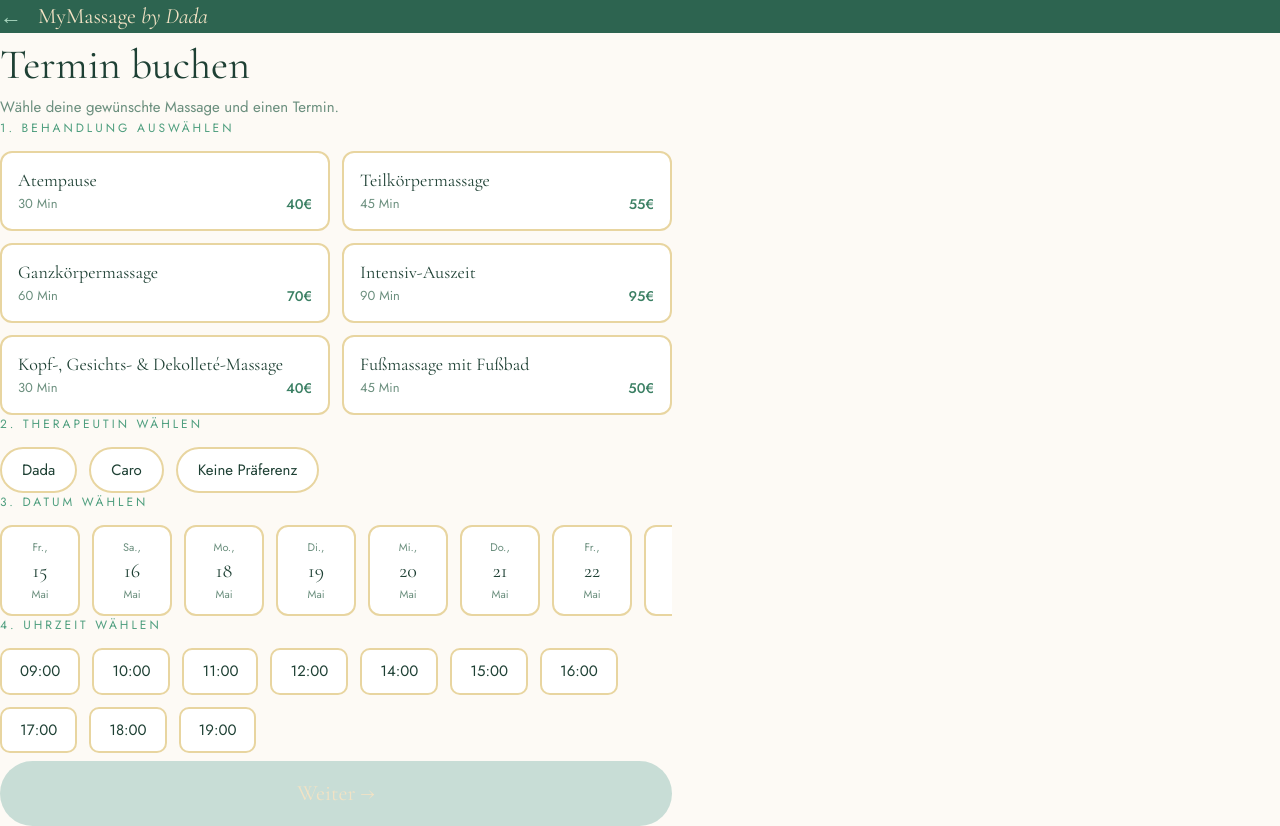
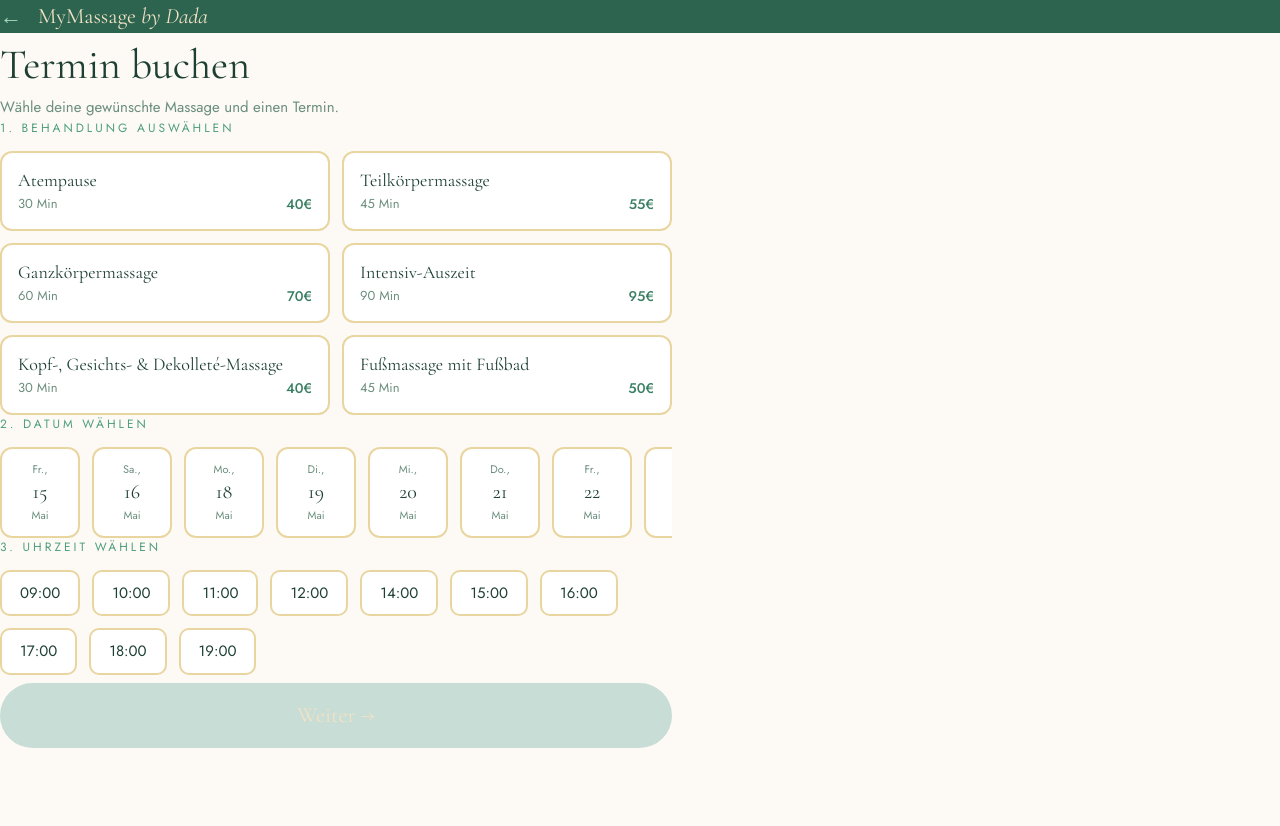
Before and after one commit to Zappazero/MyMassagebyDada, a React (Vite) app: page / in a window 1280 px wide. Both pictures are taken after a click on the button "Termin buchen". After the commit the page ends 800 px from the top, so only its background shows below. Built offline with nearby package versions, Linux system fonts and the light colour scheme.

Commit message:
Remove Caro from booking flow, Dada set automatically

```diff
--- a/src/components/Booking.jsx
+++ b/src/components/Booking.jsx
@@ -8,8 +8,6 @@ const SERVICES = [
   { name: 'Kopf-, Gesichts- & Dekolleté-Massage', duration: '30 Min', price: '40€' },
   { name: 'Fußmassage mit Fußbad', duration: '45 Min', price: '50€' },
 ]
-
-const STAFF = ['Dada', 'Caro', 'Keine Präferenz']
 
 const TIMES = ['09:00', '10:00', '11:00', '12:00', '14:00', '15:00', '16:00', '17:00', '18:00', '19:00']
 
@@ -28,12 +26,11 @@ const fmt = (d) => d.toLocaleDateString('de-DE', { weekday: 'short', day: 'numer
 
 export default function Booking({ onNext, onBack }) {
   const [service, setService] = useState('')
-  const [therapist, setTherapist] = useState('')
   const [date, setDate] = useState('')
   const [time, setTime] = useState('')
 
   const days = getNext14Days()
-  const valid = service && therapist && date && time
+  const valid = service && date && time
 
   return (
     <div className="min-h-screen" style={{ background: '#fdfaf5', width: '100%' }}>
@@ -75,28 +72,8 @@ export default function Booking({ onNext, onBack }) {
           </div>
         </Section>
 
-        {/* Therapist */}
-        <Section label="2. Therapeutin wählen">
-          <div className="flex flex-wrap gap-3">
-            {STAFF.map(s => (
-              <button
-                key={s}
-                onClick={() => setTherapist(s)}
-                style={{
-                  border: therapist === s ? '2px solid #3a7f63' : '2px solid #e8d5a0',
-                  background: therapist === s ? '#f0f7f3' : '#fff',
-                  borderRadius: 30, padding: '10px 20px', cursor: 'pointer',
-                  color: '#1e4034', fontSize: 15, transition: 'all 0.15s'
-                }}
-              >
-                {s}
-              </button>
-            ))}
-          </div>
-        </Section>
-
         {/* Date */}
-        <Section label="3. Datum wählen">
+        <Section label="2. Datum wählen">
           <div className="flex gap-3 overflow-x-auto pb-2">
             {days.map(d => {
               const key = d.toISOString().split('T')[0]
@@ -127,7 +104,7 @@ export default function Booking({ onNext, onBack }) {
         </Section>
 
         {/* Time */}
-        <Section label="4. Uhrzeit wählen">
+        <Section label="3. Uhrzeit wählen">
           <div className="flex flex-wrap gap-3">
             {TIMES.map(t => (
               <button
@@ -148,7 +125,7 @@ export default function Booking({ onNext, onBack }) {
         </Section>
 
         <button
-          onClick={() => valid && onNext({ service, therapist, date, time })}
+          onClick={() => valid && onNext({ service, therapist: 'Dada', date, time })}
           style={{
             background: valid ? '#2d6450' : '#c8ddd6',
             color: '#f2e2c4',
```
